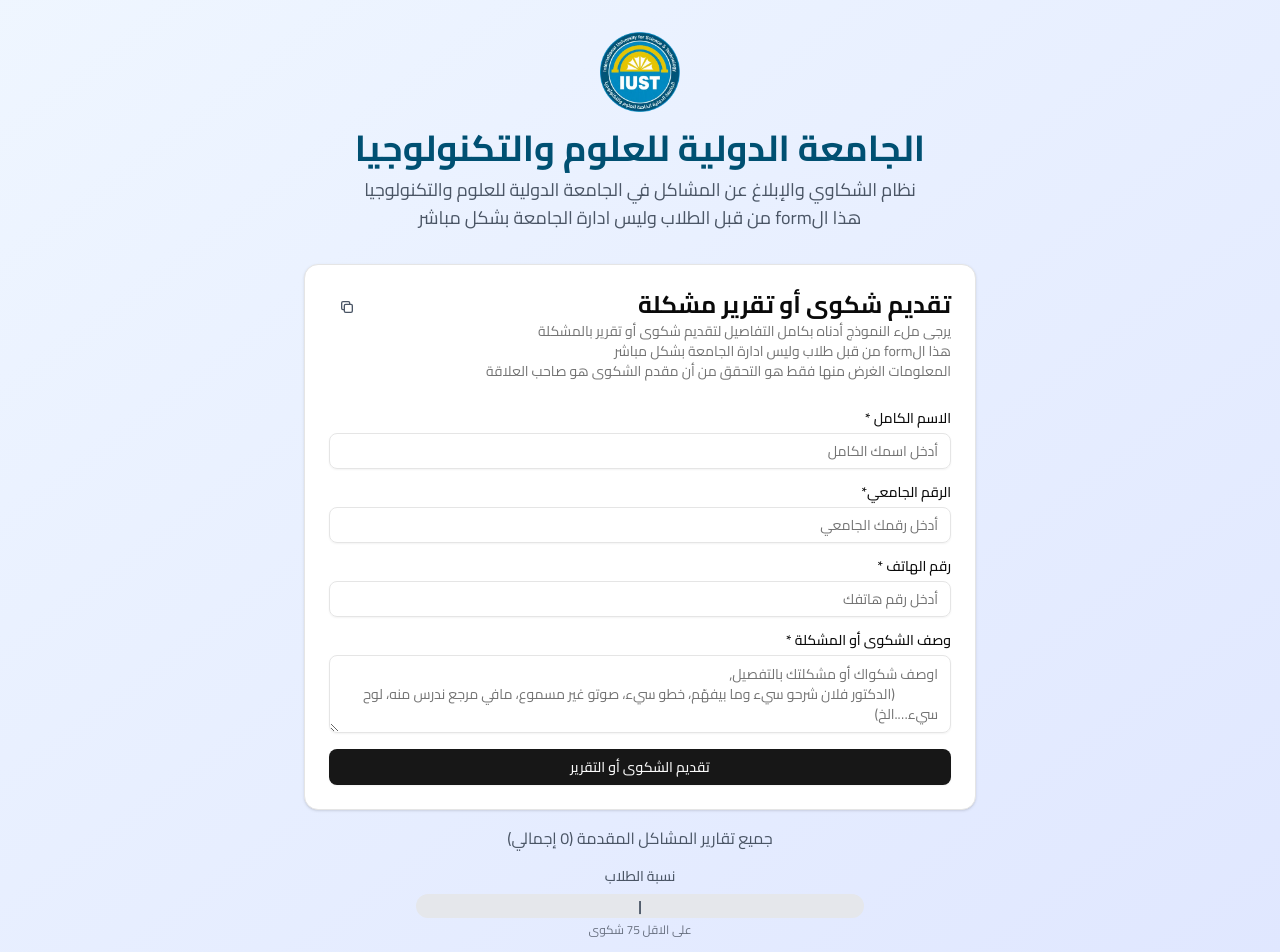
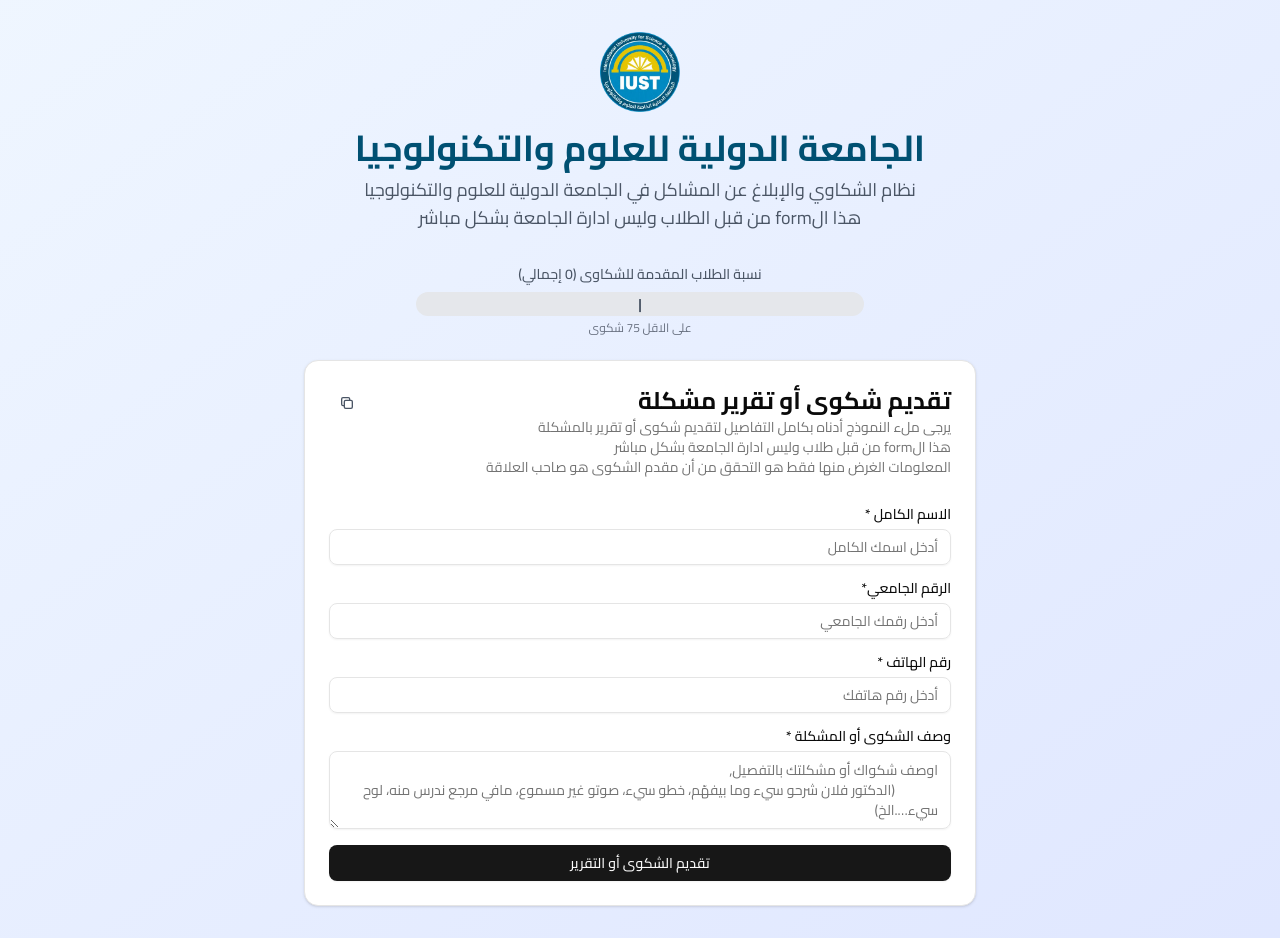
Before and after one commit to ahddev/iust-report, a Next.js app: page / in a window 1280 px wide. Shown: the top 952 px of the page. Built offline with nearby package versions, Linux system fonts and the light colour scheme; no server answers; the database is empty; what tailwindcss-animated would draw is missing.

Commit message:
number bar عح

```diff
--- a/app/page.tsx
+++ b/app/page.tsx
@@ -46,24 +46,19 @@
             هذا الform من قبل الطلاب وليس ادارة الجامعة بشكل مباشر{" "}
           </p>
         </div>
-
-        {/* Report Form */}
-        <div className="flex flex-col items-center px-2 md:px-0 animate-fade-up animate-delay-[400ms] animate-ease-out gap-4">
-          <ReportForm copyText={copyText} />
-          <p className="text-center text-gray-600 text-sm md:text-base">
-            جميع تقارير المشاكل المقدمة ({reportCount} إجمالي)
-          </p>
-
+        <div className="pb-6 flex flex-col items-center px-2 md:px-0 animate-fade-up animate-delay-[400ms] animate-ease-out gap-4">
           {/* Progress bar - نسبة الطلاب */}
           <div className="w-full max-w-md space-y-2">
             <p className="text-center text-gray-600 text-sm font-medium">
-              نسبة الطلاب
+              نسبة الطلاب المقدمة للشكاوى ({reportCount} إجمالي)
             </p>
             <div className="relative">
               <div className="relative h-6 rounded-full bg-gray-200">
                 <div
                   className="h-full rounded-full bg-gradient-to-r from-[#005072] to-teal-600 transition-all duration-500"
-                  style={{ width: `${Math.min((reportCount / 150) * 100, 100)}%` }}
+                  style={{
+                    width: `${Math.min((reportCount / 150) * 100, 100)}%`,
+                  }}
                 />
                 {/* Center marker - small | at 50% */}
                 <div className="absolute top-1/2 left-1/2 -translate-x-1/2 -translate-y-1/2 text-gray-600 text-sm font-bold">
@@ -74,7 +69,11 @@
                 على الاقل 75 شكوى
               </p>
             </div>
-          </div>
+          </div>{" "}
+        </div>
+        {/* Report Form */}
+        <div className="flex flex-col items-center px-2 md:px-0 animate-fade-up animate-delay-[400ms] animate-ease-out gap-4">
+          <ReportForm copyText={copyText} />
         </div>
 
         {/* Footer */}
```
